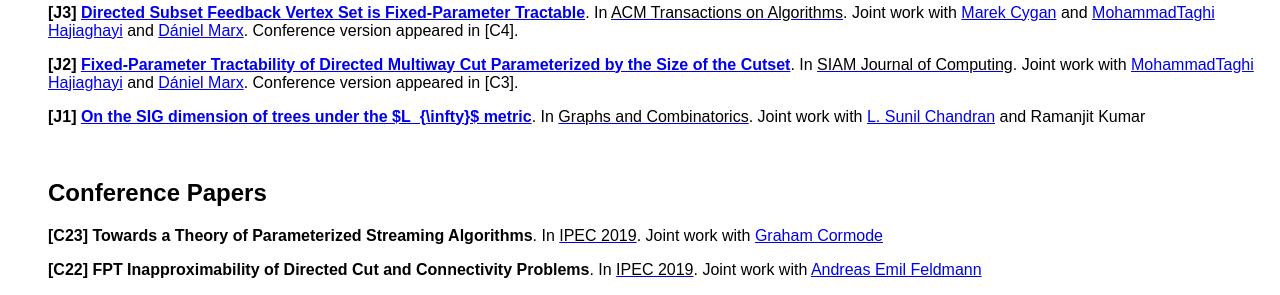
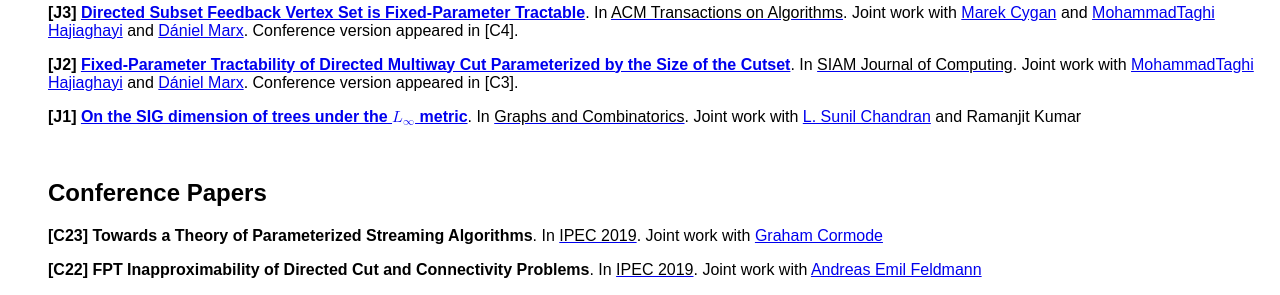
Before and after one commit to rajeshchitnis/rajeshchitnis.github.io, a Jekyll site: the page publications.html, which Jekyll copies as it is, in a window 1280 px wide. Shown: the part 562-857 px from the top of the page. Built offline with Jekyll 4.4.1, drawn with Linux system fonts in a browser that asks for light colours.

Commit message:
Update publications.html

```diff
--- a/publications.html
+++ b/publications.html
@@ -151,7 +151,7 @@
 
 
 
-<p class="p7"><font color = "black">  <b>[J1] <a href="http://arxiv.org/abs/0910.5380"> On the SIG dimension of trees under the $L_{\infty}$ metric</a></b>. In <a href="http://www.springerlink.com/content/7181384852222642/"><FONT COLOR=black>Graphs and Combinatorics</a>. Joint work with <a href="http://drona.csa.iisc.ernet.in/~sunil/">L. Sunil Chandran</a> and Ramanjit Kumar<br></p>
+<p class="p7"><font color = "black">  <b>[J1] <a href="http://arxiv.org/abs/0910.5380"> On the SIG dimension of trees under the <math xmlns="http://www.w3.org/1998/Math/MathML"><msub><mi>L</mi><mo>&#x221E;</mo></msub></math> metric</a></b>. In <a href="http://www.springerlink.com/content/7181384852222642/"><FONT COLOR=black>Graphs and Combinatorics</a>. Joint work with <a href="http://drona.csa.iisc.ernet.in/~sunil/">L. Sunil Chandran</a> and Ramanjit Kumar<br></p>
 <p class="p3"></p>
 
 
```
